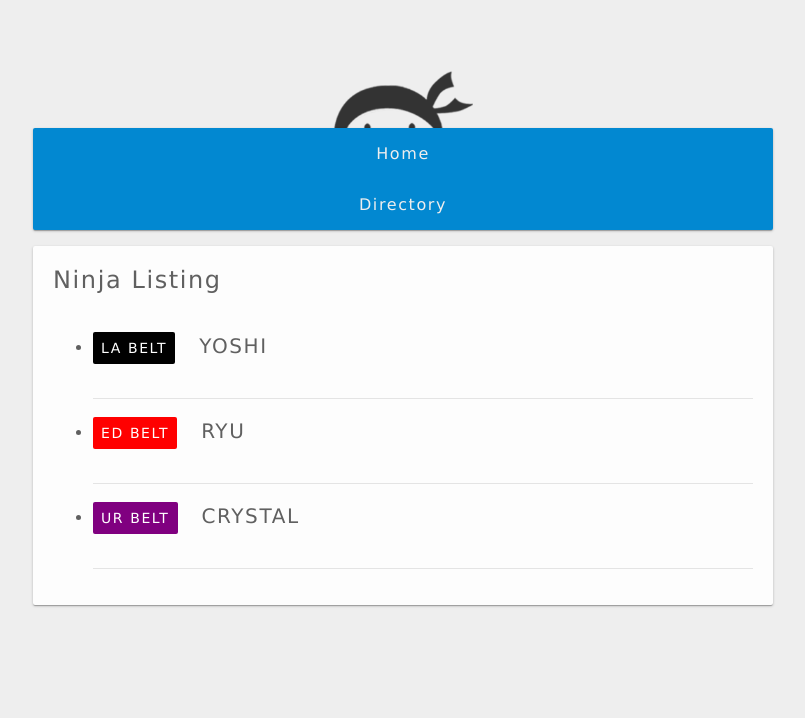
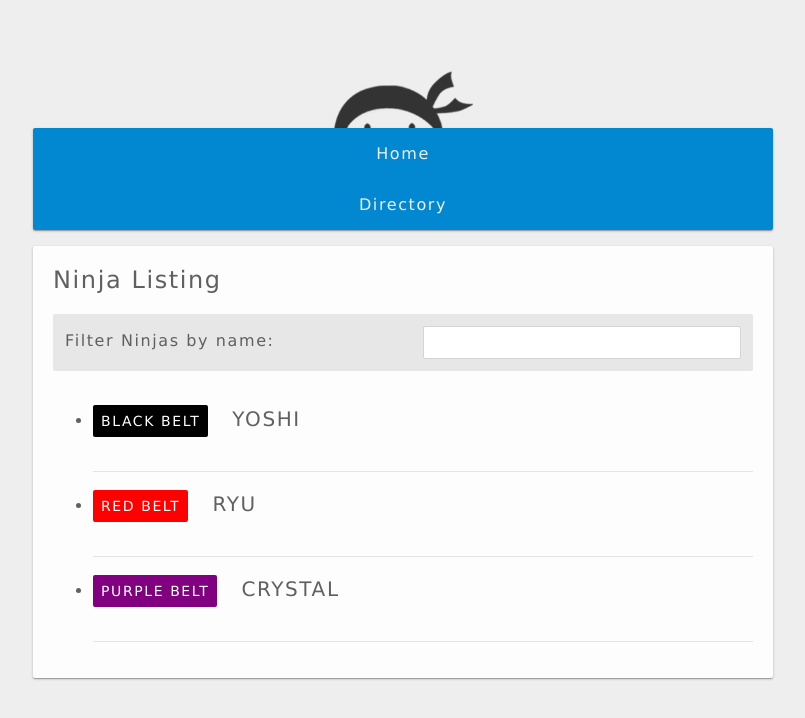
Before and after one commit to KhalilMinalang/ninja-directory, an Angular app: page /directory in a window 1280 px wide. Shown: the top 718 px of the page, without its empty margins (237-1042 px from the left). Built offline with nearby package versions, Linux system fonts and the light colour scheme.

Commit message:
COMPLETED Angular 2 Tutorial #22 - Custom Filter Pipe

```diff
--- a/src/app/app.module.ts
+++ b/src/app/app.module.ts
@@ -11,12 +11,14 @@ import { DirectoryComponent } from './directory/directory.component';
 import { RouterModule } from '@angular/router';
 
 import { APP_ROUTES } from './app.routes';
+import { FilterPipe } from './filter.pipe';
 
 @NgModule({
   declarations: [
     AppComponent,
     HomeComponent,
-    DirectoryComponent
+    DirectoryComponent,
+    FilterPipe
   ],
   imports: [
     BrowserModule,
--- a/src/app/directory/directory.component.html
+++ b/src/app/directory/directory.component.html
@@ -23,12 +23,27 @@
   Ninja Listing
 </h2>
 
+<form
+  id="filter"
+>
+  <label>
+    Filter Ninjas by name:
+  </label>
+
+  <input
+    type="text"
+    name="term"
+    [(ngModel)]="term"
+  />
+
+</form>
+
 <ul
   id="ninja-listing"
 >
 
   <li
-   *ngFor="let ninja of ninjas"
+   *ngFor="let ninja of ninjas | filter:term"
   >
 
     <div
@@ -43,10 +58,16 @@
       </span> -->
 
       <!-- Pipes -->
+      <!-- <span
+        [ngStyle]="{'background': ninja.belt, 'color': 'white'}"
+      >
+        {{ ninja.belt | slice:1:3 }} belt
+      </span> -->
+
       <span
         [ngStyle]="{'background': ninja.belt, 'color': 'white'}"
       >
-        {{ ninja.belt | slice:1:3 }} belt
+        {{ ninja.belt }} belt
       </span>
 
       <!-- Ninja Name -->
@@ -55,6 +76,11 @@
       </h3> -->
 
       <!-- Pipes -->
+      <!-- <h3>
+        {{ ninja.name | uppercase  }}
+      </h3> -->
+
+      <!-- Custom pipe -->
       <h3>
         {{ ninja.name | uppercase  }}
       </h3>
--- a/src/app/directory/directory.component.ts
+++ b/src/app/directory/directory.component.ts
@@ -1,10 +1,17 @@
 import { Component, OnInit } from '@angular/core';
 import { ActivatedRoute } from '@angular/router';
+
+// import { FilterPipe } from '../filter.pipe';
 
 @Component({
   selector: 'app-directory',
   templateUrl: './directory.component.html',
-  styleUrls: ['./directory.component.css']
+  styleUrls: ['./directory.component.css'],
+
+  // pipes: [
+  //   FilterPipe,
+  // ],
+
 })
 export class DirectoryComponent implements OnInit {
 
@@ -18,7 +25,9 @@ export class DirectoryComponent implements OnInit {
   // test = true;
   // test = false;
 
-  ninjas = [
+  term = ''
+
+  ninjas:any = [
 
     {
       name: "Yoshi",
@@ -44,7 +53,7 @@ export class DirectoryComponent implements OnInit {
 
   ngOnInit(): void {
 
-    // console.log(this.ninja);
+    // console.log(this.ninjas);
   }
 
 }
--- /dev/null
+++ b/src/app/filter.pipe.ts
@@ -0,0 +1,28 @@
+import { Pipe, PipeTransform } from '@angular/core';
+
+@Pipe({
+  name: 'filter'
+})
+export class FilterPipe implements PipeTransform {
+
+  // transform(value: unknown, ...args: unknown[]): unknown
+
+  transform(ninjas: any, term: any): any
+
+  {
+
+    // check if search term is undefined
+    if (term == undefined || term == '')  return ninjas;
+    // return updated ninjas array
+    return ninjas.filter(function(ninja:any) {
+
+      // console.log(ninjas)
+
+      return ninja.name.toLowerCase().includes(term.toLowerCase());
+
+    });
+
+
+  }
+
+}
```
Also changed, not shown: 2 other files (tests, documents, lock files or other folders).
